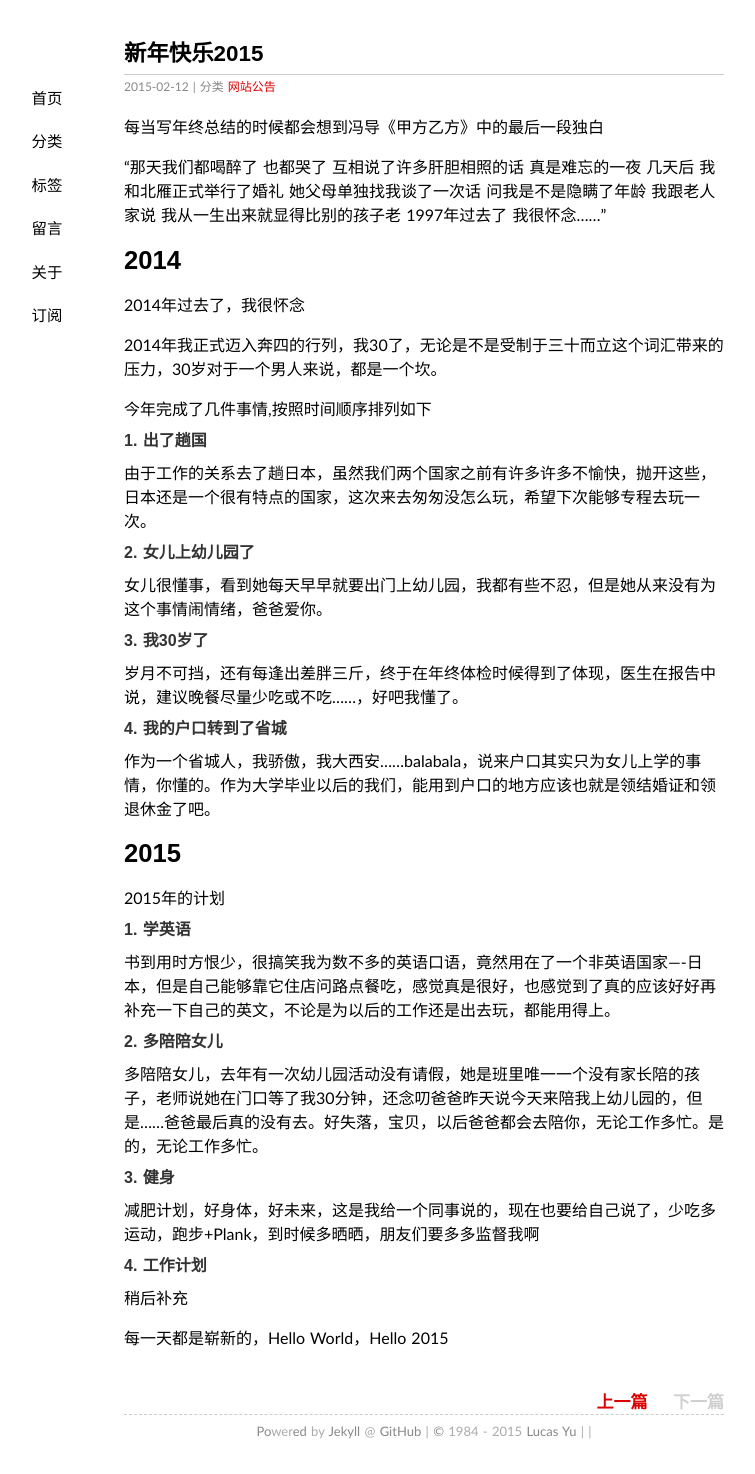
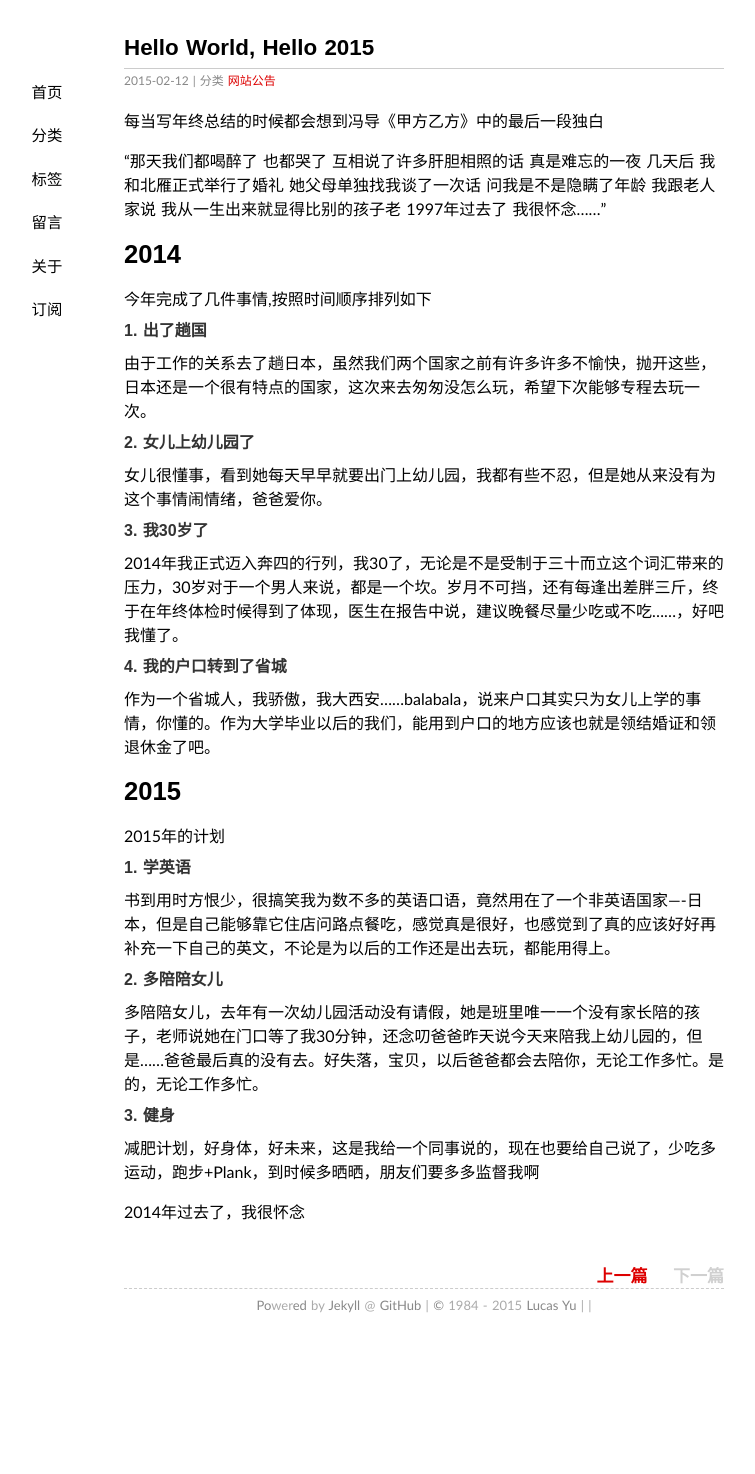
Before and after one commit to windea/windea.github.io, a Jekyll site: the page built from _posts/2015-02-12-hello-world-hello-2015.md, in a window 1280 px wide. Shown: the whole page, without its empty margins (216-971 px from the left). Built offline with Jekyll 4.4.1, drawn with Linux system fonts in a browser that asks for light colours; Markdown is read by kramdown in place of the engine named in the settings; comment, search, counter and statistics services are not loaded; after the commit the page ends 1348 px from its top, so only the background shows below that.

Commit message:
Update and rename 2015-02-12-happy-new-year-2015.md to 2015-02-12-hello-world-hello-2015.md

```diff
--- a/_posts/2015-02-12-happy-new-year-2015.md
+++ b/_posts/2015-02-12-hello-world-hello-2015.md
@@ -1,8 +1,8 @@
 ---
-title: 新年快乐2015
+title: Hello World, Hello 2015
 author: windea
 layout: post
-permalink: /archives/happy-new-year-2015.html
+permalink: /archives/hello-world-hello-2015.html
 categories:
   - 网站公告
 ---
@@ -14,10 +14,6 @@ categories:
 2014
 ====
 
-2014年过去了，我很怀念
-
-2014年我正式迈入奔四的行列，我30了，无论是不是受制于三十而立这个词汇带来的压力，30岁对于一个男人来说，都是一个坎。
-
 今年完成了几件事情,按照时间顺序排列如下
 
 #### 1. 出了趟国
@@ -46,7 +42,4 @@ categories:
 #### 3. 健身
 减肥计划，好身体，好未来，这是我给一个同事说的，现在也要给自己说了，少吃多运动，跑步+Plank，到时候多晒晒，朋友们要多多监督我啊
 
-#### 4. 工作计划
-稍后补充
-
-每一天都是崭新的，Hello World，Hello 2015
+2014年过去了，我很怀念
```
Also changed, not shown: other parts of _posts/2015-02-12-hello-world-hello-2015.md (+1 -1 lines).
